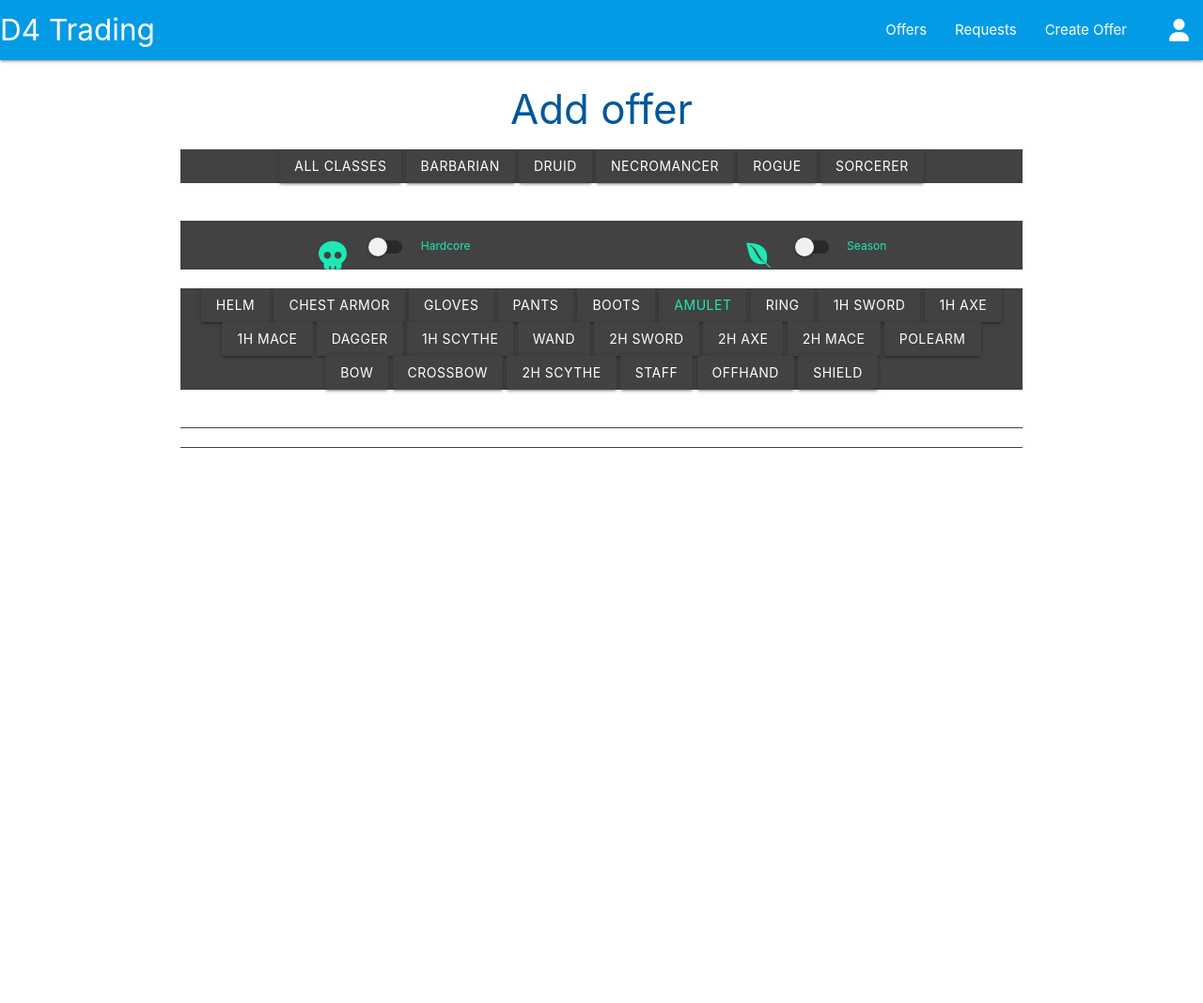
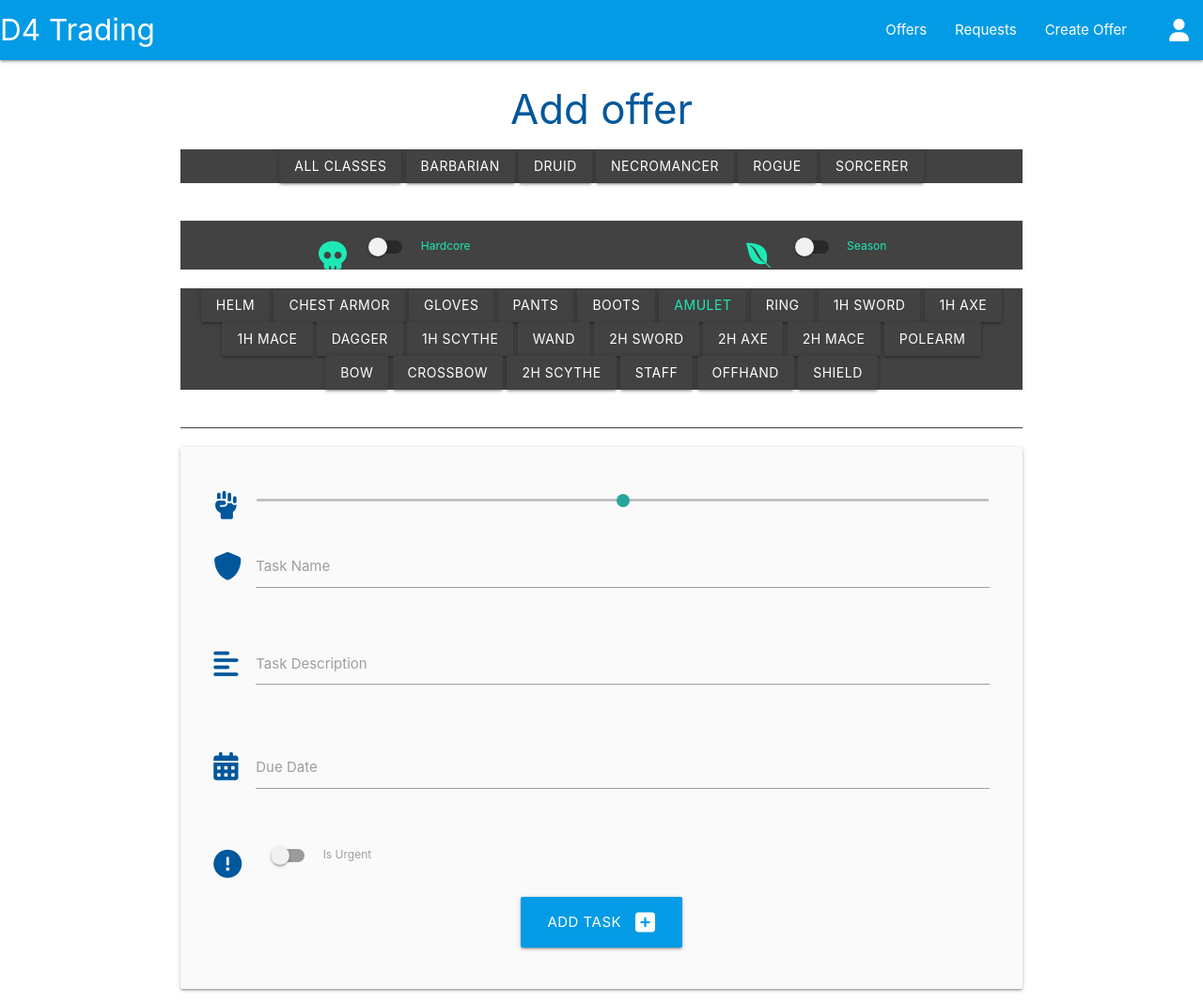
Before and after one commit to Erikas-Ramanauskas/Milestone-Project-3, a Flask app: page /add_offer in a window 1280 px wide. Shown: the whole page at 94% size. Before the commit the page ends 477 px from the top, so only its background shows below. Run offline with Flask 3, Linux system fonts and the light colour scheme; the visitor is signed in with stand-in values (Sample User, id 1); data that the repository does not hold is empty; some libraries are stand-ins or nearby versions.

Commit message:
Added armor range

```diff
--- a/static/css/style.css
+++ b/static/css/style.css
@@ -1,3 +1,7 @@
+body {
+    overflow-x: hidden;
+}
+
 .offer-class-button.active,
 .offer-item-button.active,
 .suffix-button.active,
--- a/static/js/script.js
+++ b/static/js/script.js
@@ -121,6 +121,9 @@ function createButtonsFromArray() {
             affixes.appendChild(button);
         }
     });
+
+    // call functions
+    armorAndDamage(newItemData);
 }
 
 // creates suffixes for the item type
@@ -178,3 +181,51 @@ function toggleActive(button) {
     }
 
 }
+
+
+// creating range element
+function armorAndDamage(newItemData) {
+    const aAndDDIV = document.getElementsByTagName('form')[0];
+    const armorAndDamageInput = document.getElementById('armor-damage');
+
+    // remove previous imput if it exist
+    if (armorAndDamageInput != null) {
+        aAndDDIV.removeChild(armorAndDamageInput);
+    }
+
+    const armor = JSON.parse(newItemData.armor);
+    const damage = JSON.parse(newItemData.damage);
+
+    if (armor || damage) {
+        const details = {
+            "type": armor ? "fa-shield" : "fa-hand-fist",
+            "id": armor ? "test5" : "test5",
+            "max": armor ? "1500" : "2500",
+        };
+
+        const elementP = document.createElement('p');
+        elementP.classList.add('range-field', 'input-field');
+        elementP.id = "armor-damage";
+
+        const elementI = document.createElement('i');
+        elementI.classList.add('fa-solid', details.type, 'prefix', 'light-blue-text', 'text-darken-4');
+
+        const input = document.createElement('input');
+        input.type = "range";
+        input.id = details.id;
+        input.min = "0";
+        input.max = armor.max;
+
+        elementP.appendChild(elementI);
+        elementP.appendChild(input);
+        aAndDDIV.prepend(elementP);
+    }
+}
+
+function addSuffixHTML() {
+
+}
+
+function removeSuffixHTML() {
+
+}
--- a/templates/add_offer.html
+++ b/templates/add_offer.html
@@ -92,12 +92,63 @@
   <div id="affixes" class="center-align col s12"></div>
 </div>
 
-<!-- item Details -->
+<!-- Form -->
+<div id="item-details" class="row card-panel grey lighten-5">
+    <form class="col s12" method="POST" action="#">
 
-<div id="item-details" class="row grey darken-3">
-  <div id="item-details" class="center-align col s12">
-    <form action=""></form>
-  </div>
+        <div class="range-field input-field" id="armor-damage">
+            <i class="fa-solid fa-hand-fist prefix light-blue-text text-darken-4"></i>
+            <input type="range" id="test5" min="0" max="100"/>
+        </div>
+
+
+        <!-- Task name -->
+        <div class="row">
+            <div class="input-field col s12">
+                <i class="fa-solid fa-shield prefix light-blue-text text-darken-4"></i>
+                <input id="task_name" name="task_name" minlength="5" maxlength="50" type="text" class="validate"
+                    required>
+                <label for="task_name">Task Name</label>
+            </div>
+        </div>
+        <!-- task Description -->
+        <div class="row">
+            <div class="input-field col s12">
+                <i class="fas fa-align-left prefix light-blue-text text-darken-4"></i>
+                <textarea id="task_description" name="task_description" minlength="5" maxlength="200"
+                    class="materialize-textarea validate" required></textarea>
+                <label for="task_description">Task Description</label>
+            </div>
+        </div>
+        <!-- date picker -->
+        <div class="row">
+            <div class="input-field col s12">
+                <i class="fas fa-calendar-alt prefix light-blue-text text-darken-4"></i>
+                <input id="due_date" name="due_date" type="text" class="datepicker validate" required>
+                <label for="due_date">Due Date</label>
+            </div>
+        </div>
+        <!-- Is urgent  -->
+        <div class="row">
+            <div class="input-field col s12">
+                <div class="switch">
+                    <i class="fas fa-exclamation-circle prefix light-blue-text text-darken-4"></i>
+                    <label for="is_urgent">
+                        <input type="checkbox" id="is_urgent" name="is_urgent">
+                        <span class="lever"></span>
+                        Is Urgent
+                    </label>
+                </div>
+            </div>
+        </div>
+        <!-- submit button -->
+        <div class="row">
+            <div class="col s12 center-align">
+                <button type="submit" class="btn-large light-blue darken-1 text-shadow">
+                    Add task <i class="fas fa-plus-square right"></i>
+            </div>
+        </div>
+    </form>
 </div>
 
 {% endblock %}
```
